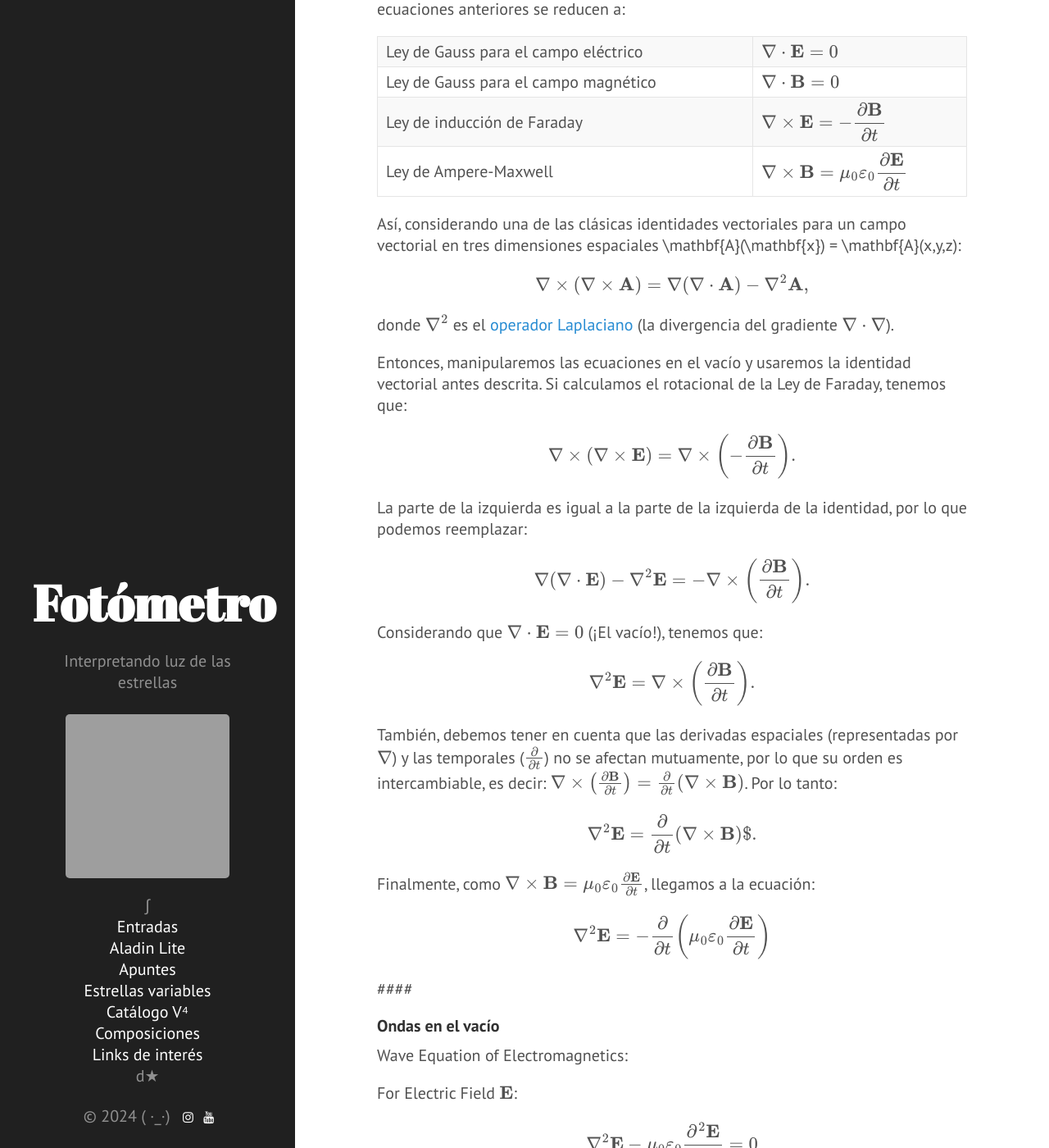
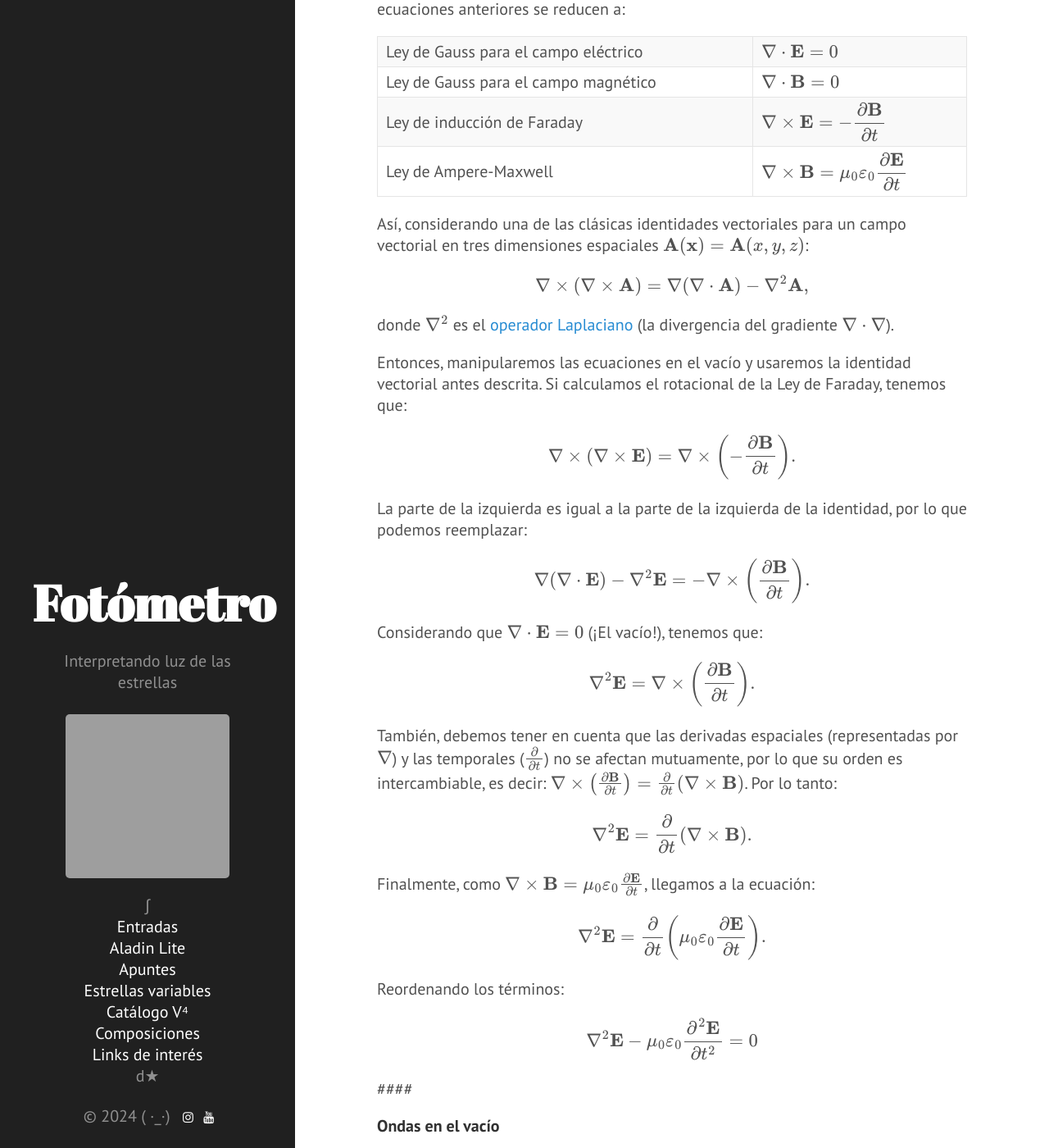
Before and after one commit to nicomedinap/nicomedinap.github.io, a Jekyll site: the page built from apuntes/FisicaDeFronteras/RelatividadGeneral.md, in a window 1280 px wide and 1400 px high, scrolled down 2849 px. Shown: the whole window at 82% size. Built offline with Jekyll 4.4.1, drawn with Linux system fonts in a browser that asks for light colours; formulas are drawn with MathJax 3; a script that is not in the unit is left out; grey boxes are pictures that could not be loaded.

Commit message:
Update RelatividadGeneral.md

```diff
--- a/apuntes/FisicaDeFronteras/RelatividadGeneral.md
+++ b/apuntes/FisicaDeFronteras/RelatividadGeneral.md
@@ -89,7 +89,7 @@ Ley de Gauss para el campo magnético | $ \displaystyle \nabla \cdot \mathbf{B}
 Ley de inducción de Faraday          | $ \displaystyle \nabla \times \mathbf{E} = -\frac{\partial \mathbf{B}}{\partial t} $
 Ley de Ampere-Maxwell | $ \displaystyle \nabla \times \mathbf{B} = \mu_0 \varepsilon_0 \frac{\partial \mathbf{E}}{\partial t} $
 
-Así, considerando una de las clásicas identidades vectoriales para un campo vectorial en tres dimensiones espaciales \mathbf{A}(\mathbf{x}) = \mathbf{A}(x,y,z):
+Así, considerando una de las clásicas identidades vectoriales para un campo vectorial en tres dimensiones espaciales $\mathbf{A}(\mathbf{x}) = \mathbf{A}(x,y,z)$:
 
 $$
 \nabla \times \left( \nabla \times \mathbf{A} \right) = \nabla (\nabla \cdot \mathbf{A}) - \nabla^2 \mathbf{A},
@@ -118,15 +118,20 @@ $$
 También, debemos tener en cuenta que las derivadas espaciales (representadas por $\nabla$) y las temporales ($\frac{\partial}{\partial t}$) no se afectan mutuamente, por lo que su orden es intercambiable, es decir: $\nabla \times \left(\frac{\partial \mathbf{B}}{\partial t} \right) = \frac{\partial}{\partial t} (\nabla \times \mathbf{B})$. Por lo tanto:
 
 $$
-\nabla^2 \mathbf{E} = \frac{\partial}{\partial t} (\nabla \times \mathbf{B})$.
+\nabla^2 \mathbf{E} = \frac{\partial}{\partial t} (\nabla \times \mathbf{B}).
 $$
 
 Finalmente, como $\nabla \times \mathbf{B} = \mu_0 \varepsilon_0 \frac{\partial \mathbf{E}}{\partial t}$, llegamos a la ecuación:
 
 $$
-\nabla^2 \mathbf{E} = -\frac{\partial}{\partial t} \left( \mu_0 \varepsilon_0 \frac{\partial \mathbf{E}}{\partial t} \right)
+\nabla^2 \mathbf{E} = \frac{\partial}{\partial t} \left( \mu_0 \varepsilon_0 \frac{\partial \mathbf{E}}{\partial t} \right).
 $$
 
+Reordenando los términos:
+
+$$
+\nabla^2 \mathbf{E} - \mu_0 \varepsilon_0 \frac{\partial^2 \mathbf{E}}{\partial t^2} = 0
+$$
 
 
 ####
```
